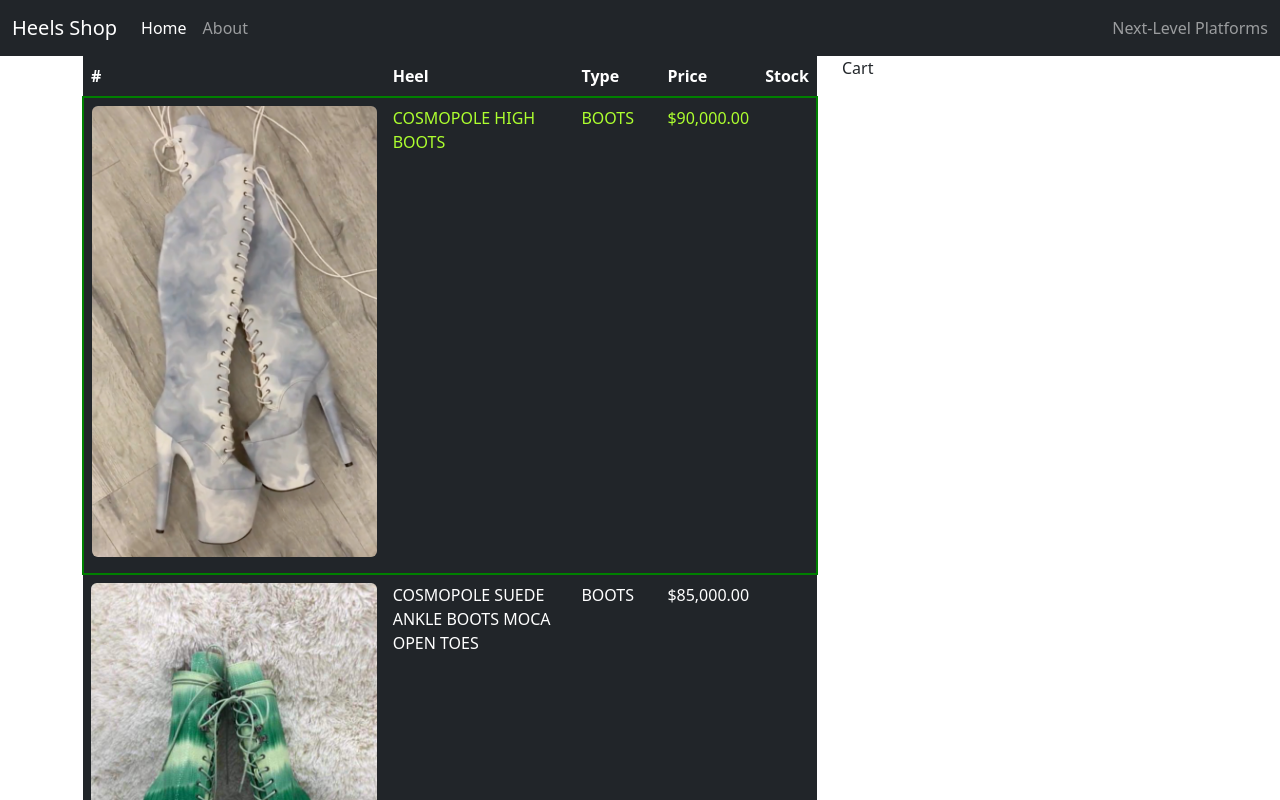
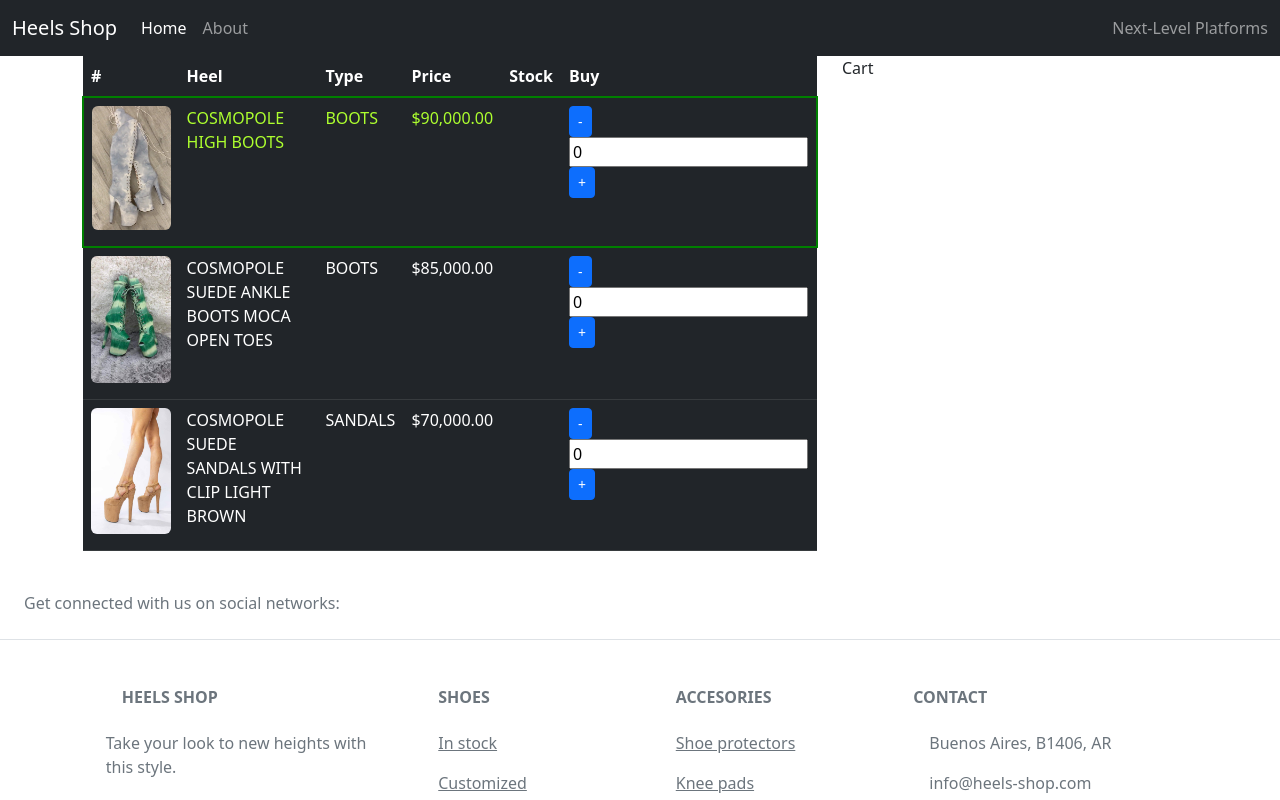
Before and after one commit to magalimenchon/angular-heels-shop, an Angular app: page / in a window 1280 px wide. Shown: the top 800 px of the page. Built offline with nearby package versions, Linux system fonts and the light colour scheme.

Commit message:
[CLASS-4] Add event binding

```diff
--- a/src/app/app.module.ts
+++ b/src/app/app.module.ts
@@ -5,6 +5,7 @@ import { AppRoutingModule } from './app-routing.module';
 import { AppComponent } from './app.component';
 import { HeelListComponent } from './heel-list/heel-list.component';
 import { CartComponent } from './cart/cart.component';
+import { FormsModule } from '@angular/forms';
 
 @NgModule({
   declarations: [
@@ -14,7 +15,8 @@ import { CartComponent } from './cart/cart.component';
   ],
   imports: [
     BrowserModule,
-    AppRoutingModule
+    AppRoutingModule,
+    FormsModule
   ],
   providers: [],
   bootstrap: [AppComponent]
--- a/src/app/heel-list/Heel.ts
+++ b/src/app/heel-list/Heel.ts
@@ -5,4 +5,5 @@ export interface Heel {
     stock: number;
     image: string;
     clearence: boolean;
+    quantity: number;
 }
--- a/src/app/heel-list/heel-list.component.html
+++ b/src/app/heel-list/heel-list.component.html
@@ -6,15 +6,23 @@
         <th scope="col">Type</th>
         <th scope="col">Price</th>
         <th scope="col">Stock</th>
+        <th scope="col">Buy</th>
       </tr>
     </thead>
     <tbody>
       <tr *ngFor="let heel of heels" [ngClass]="{'clearence': heel.clearence}">
-        <th scope="row"><img [src]="heel.image" class="figure-img img-fluid rounded" [alt]="heel.image" ></th>
+        <th scope="row"><img width="900" [src]="heel.image" class="figure-img img-fluid rounded" [alt]="heel.image" ></th>
         <td>{{heel.name}}</td>
         <td>{{heel.type}}</td>
         <td>{{heel.price | currency}}</td>
         <td><span class="badge text-bg-warning" *ngIf="heel.stock === 0">SIN STOCK</span></td>
+        <td width="100">
+          <button class="btn btn-primary btn-sm" (click)="downQuantity(heel)">-</button>
+          <!-- CONTROL DESDE EL INPUT -->
+          <!-- <input type="number" min="0" [max]="heel.stock" [(ngModel)]="heel.quantity">-->
+          <input type="text" [(ngModel)]="heel.quantity" (keyup)="changeQuantity($event, heel)">
+          <button class="btn btn-primary btn-sm" (click)="upQuantity(heel)">+</button>
+        </td>
       </tr>
     </tbody>
   </table>
--- a/src/app/heel-list/heel-list.component.ts
+++ b/src/app/heel-list/heel-list.component.ts
@@ -16,6 +16,7 @@ export class HeelListComponent implements OnInit {
       stock: 1,
       image:'assets/images/1.jpg',
       clearence: true,
+      quantity: 0,
     },
     {
       name: 'COSMOPOLE SUEDE ANKLE BOOTS MOCA OPEN TOES',
@@ -24,6 +25,7 @@ export class HeelListComponent implements OnInit {
       stock: 8,
       image:'assets/images/2.jpg',
       clearence: false,
+      quantity: 0,
     },
     {
       name: 'COSMOPOLE SUEDE SANDALS WITH CLIP LIGHT BROWN',
@@ -32,6 +34,7 @@ export class HeelListComponent implements OnInit {
       stock: 5,
       image:'assets/images/3.jpg',
       clearence: false,
+      quantity: 0,
     },
   ]
 
@@ -40,4 +43,21 @@ export class HeelListComponent implements OnInit {
   ngOnInit(): void {
   }
 
+  upQuantity(heel: Heel): void {
+    if(heel.quantity < heel.stock)
+      heel.quantity++;
+  }
+
+  downQuantity(heel: Heel): void {
+    if(heel.quantity > 0)
+      heel.quantity--;
+  }
+
+  changeQuantity(event: KeyboardEvent, heel: Heel): void{
+    console.log(event.keyCode);
+    if(event.keyCode < 48 || event.keyCode > 57){
+      event.preventDefault();
+    }
+  }
+
 }
```
